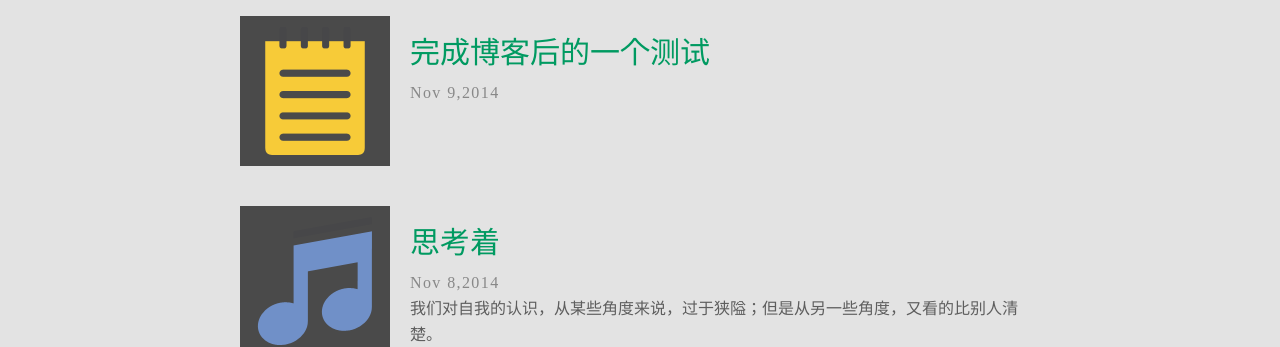
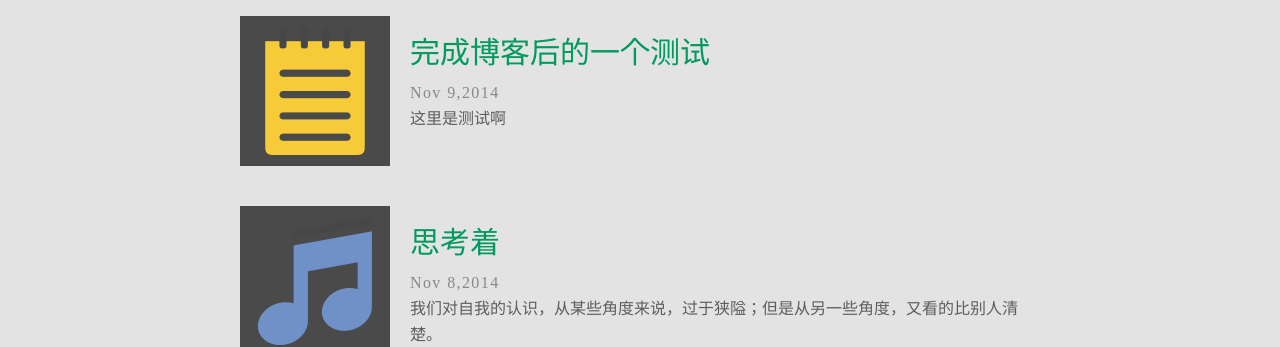
Before and after one commit to tkorays/tkorays.github.io, a Jekyll site: the page built from index.html, in a window 1280 px wide. Shown: the part 134-481 px from the top of the page. Built offline with Jekyll 4.4.1, drawn with Linux system fonts in a browser that asks for light colours.

```diff
--- a/_posts/2014-11-09-my-blog.markdown
+++ b/_posts/2014-11-09-my-blog.markdown
@@ -2,7 +2,9 @@
 layout: post
 title: "完成博客后的一个测试"
 pic: notepad
+summary: "这里是测试啊"
 date: 2014-11-9 17:05:00
+categories: diary
 ---
 
 ###这里是标题
```
